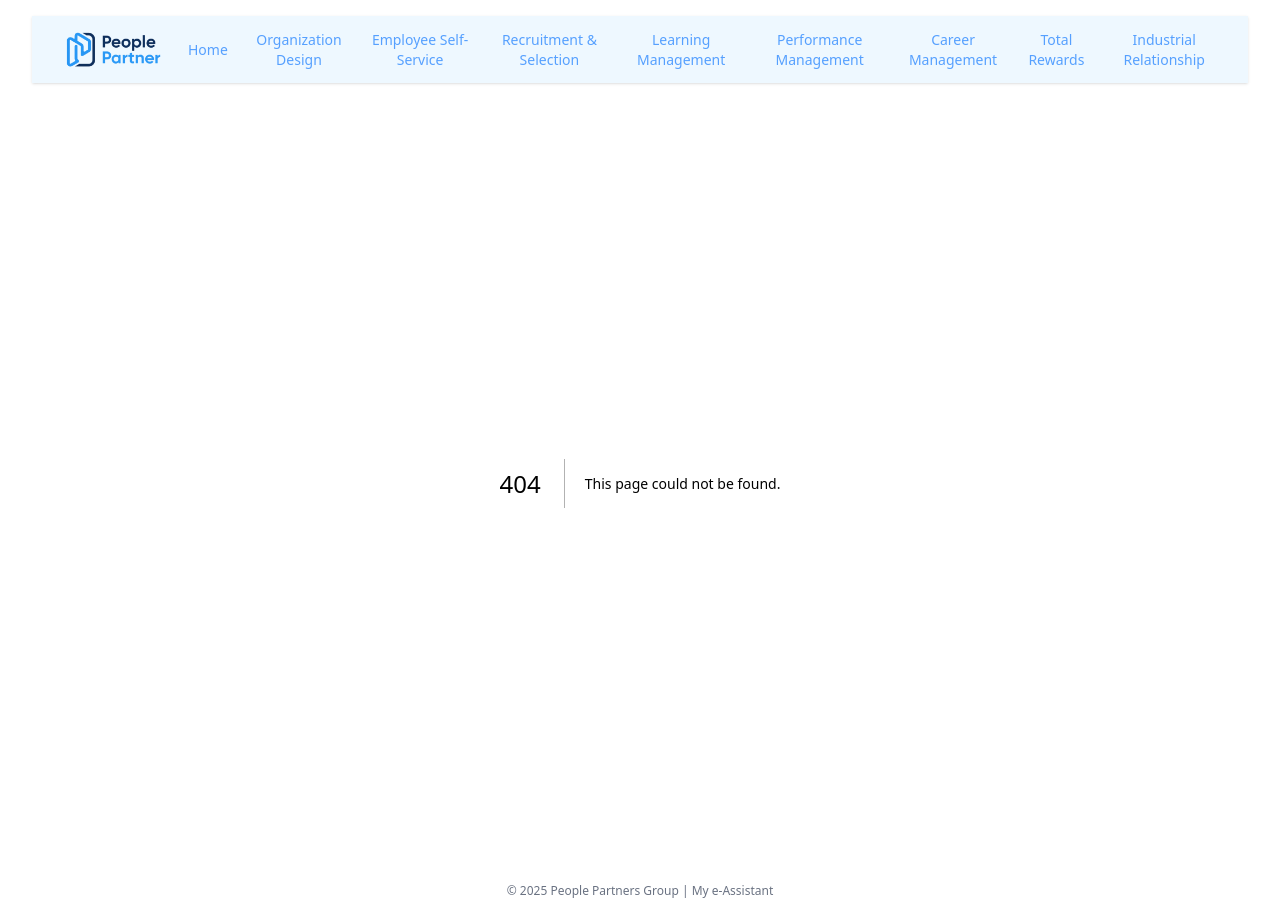
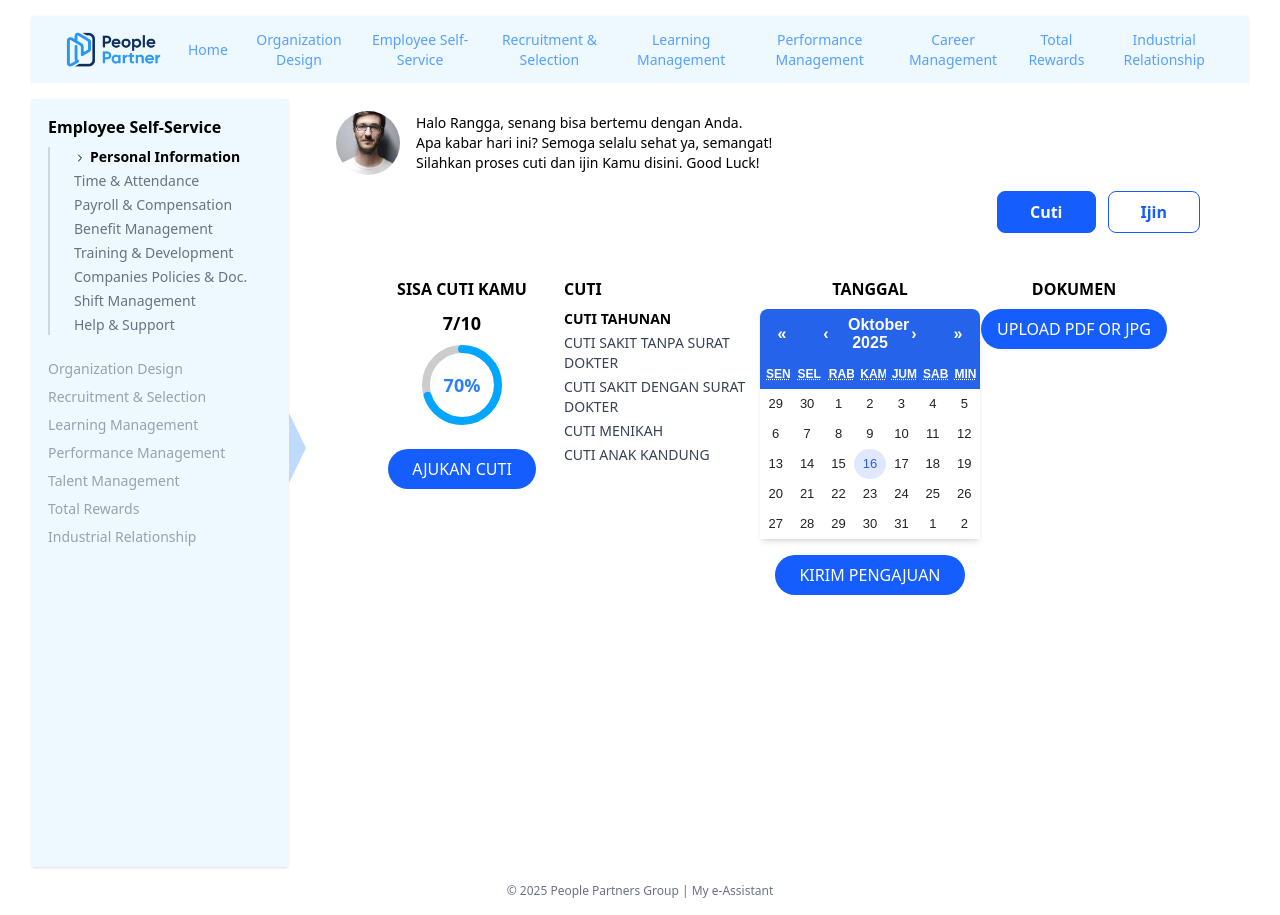
Before and after one commit to logikasistembisnis/fe-hrms, a Next.js app: page /employee-self-service/time-and-attendance/cuti-ijin in a window 1280 px wide. Before the commit this address had no page. Built offline with nearby package versions, Linux system fonts and the light colour scheme.

Commit message:
menu cuti ijin

```diff
--- /dev/null
+++ b/src/app/employee-self-service/time-and-attendance/cuti-ijin/page.tsx
@@ -0,0 +1,22 @@
+"use client";
+import { useState } from "react";
+import ProfileHeader from "@/components/information/ProfileHeader";
+import CutiIjinTabs from "@/components/attendance/CutiIjinTab";
+import CutiIjinCard from "@/components/attendance/CutiIjinCard";
+
+export default function CutiIjinPage() {
+  const [activeTab, setActiveTab] = useState<"cuti" | "ijin">("cuti");
+
+  return (
+    <div className="w-full px-6">
+      <ProfileHeader
+        name="Rangga"
+        text="Silahkan proses cuti dan ijin Kamu disini. Good Luck!"
+      />
+
+      <CutiIjinTabs active={activeTab} onChange={setActiveTab} />
+
+      <CutiIjinCard type={activeTab} />
+    </div>
+  );
+}
--- /dev/null
+++ b/src/components/attendance/CircleProgress.tsx
@@ -0,0 +1,41 @@
+"use client";
+import React from "react";
+
+interface CircleProgressProps {
+    percentage: number;
+}
+
+export default function CircleProgress({ percentage }: CircleProgressProps) {
+    const radius = 36;
+    const circumference = 2 * Math.PI * radius;
+    const offset = circumference - (percentage / 100) * circumference;
+
+    return (
+        <div className="relative w-24 h-24">
+            <svg className="w-full h-full transform -rotate-90">
+                <circle
+                    stroke="#ccc"
+                    strokeWidth="8"
+                    fill="transparent"
+                    r={radius}
+                    cx="48"
+                    cy="48"
+                />
+                <circle
+                    stroke="#00A6FF"
+                    strokeWidth="8"
+                    strokeDasharray={circumference}
+                    strokeDashoffset={offset}
+                    strokeLinecap="round"
+                    fill="transparent"
+                    r={radius}
+                    cx="48"
+                    cy="48"
+                />
+            </svg>
+            <span className="absolute inset-0 flex items-center justify-center text-lg font-bold text-blue-500">
+                {percentage}%
+            </span>
+        </div>
+    );
+}
--- /dev/null
+++ b/src/components/attendance/CutiIjinCard.tsx
@@ -0,0 +1,114 @@
+"use client";
+import { useState, useEffect } from "react";
+import CircleProgress from "./CircleProgress";
+import Calendar from "react-calendar";
+import "react-calendar/dist/Calendar.css";
+import "../attendance/calender-custom.css";
+
+interface CutiIjinCardProps {
+    type: "cuti" | "ijin";
+}
+
+export default function CutiIjinCard({ type }: CutiIjinCardProps) {
+    const isCuti = type === "cuti";
+
+    const cutiList = [
+        "CUTI TAHUNAN",
+        "CUTI SAKIT TANPA SURAT DOKTER",
+        "CUTI SAKIT DENGAN SURAT DOKTER",
+        "CUTI MENIKAH",
+        "CUTI ANAK KANDUNG MENIKAH",
+        "CUTI KHITANAN ANAK",
+        "CUTI ORANG TUA MENINGGAL",
+        "CUTI PASANGAN MENINGGAL",
+        "CUTI ANAK MENINGGAL",
+        "CUTI ORANG SERUMAH MENINGGAL",
+        "CUTI HAID HARI PERTAMA",
+        "CUTI IBADAH HAJI",
+        "CUTI BESAR",
+        "CUTI BERSAMA",
+        "CUTI SETENGAH HARI",
+        "CUTI BELAJAR",
+    ];
+
+    const ijinList = [
+        "IJIN DATANG TERLAMBAT",
+        "IJIN MENIKAHKAN ANAK",
+        "IJIN KEGUGURAN",
+        "IJIN MEMBAPTISKAN ANAK",
+        "IJIN TUGAS NEGARA",
+    ];
+
+    const list = isCuti ? cutiList : ijinList;
+
+    const [selectedItem, setSelectedItem] = useState<string>(list[0]);
+    const [selectedRange, setSelectedRange] = useState<[Date | null, Date | null]>([
+        null,
+        null,
+    ]);
+
+    useEffect(() => {
+        setSelectedItem(list[0]);
+        setSelectedRange([null, null]);
+    }, [type]);
+
+    return (
+        <div className="mt-5 flex justify-between items-start p-6">
+            {/* Kolom 1 */}
+            <div className="flex flex-col items-center w-1/4">
+                <h3 className="font-bold mb-2">
+                    {isCuti ? "SISA CUTI KAMU" : "JUMLAH IJIN KAMU"}
+                </h3>
+                <p className="font-bold text-lg">{isCuti ? "7/10" : "7/22"}</p>
+                <CircleProgress percentage={isCuti ? 70 : 30} />
+                <button className="mt-4 bg-blue-600 text-white px-6 py-2 rounded-full hover:bg-blue-700">
+                    {isCuti ? "AJUKAN CUTI" : "AJUKAN IJIN"}
+                </button>
+            </div>
+
+            {/* Kolom 2 */}
+            <div className="w-1/4">
+                <h3 className="font-bold mb-2">{isCuti ? "CUTI" : "IJIN"}</h3>
+                <div className="max-h-40 overflow-y-auto text-sm space-y-1">
+                    {(isCuti ? cutiList : ijinList).map((item) => (
+                        <p
+                            key={item}
+                            onClick={() => setSelectedItem(item)}
+                            className={`cursor-pointer ${selectedItem === item
+                                ? "text-black font-semibold"
+                                : "text-gray-700"
+                                }`}
+                        >
+                            {item}
+                        </p>
+                    ))}
+                </div>
+            </div>
+
+            {/* Kolom 3 */}
+            <div className="flex flex-col items-center w-1/4">
+                <h3 className="font-bold mb-2">TANGGAL</h3>
+                <div className="shadow-md">
+                    <Calendar
+                        onChange={(value) => setSelectedRange(value as [Date, Date])}
+                        value={selectedRange}
+                        selectRange={true}
+                        locale="id-ID"
+                        className="custom-calendar"
+                    />
+                </div>
+                <button className="mt-4 bg-blue-600 text-white px-6 py-2 rounded-full hover:bg-blue-700">
+                    KIRIM PENGAJUAN
+                </button>
+            </div>
+
+            {/* Kolom 4 */}
+            <div className="flex flex-col items-center w-1/4">
+                <h3 className="font-bold mb-2">DOKUMEN</h3>
+                <button className="bg-blue-600 text-white px-4 py-2 rounded-full hover:bg-blue-700">
+                    UPLOAD PDF OR JPG
+                </button>
+            </div>
+        </div>
+    );
+}
--- /dev/null
+++ b/src/components/attendance/CutiIjinTab.tsx
@@ -0,0 +1,32 @@
+"use client";
+import React from "react";
+
+interface CutiIjinTabsProps {
+    active: "cuti" | "ijin";
+    onChange: (value: "cuti" | "ijin") => void;
+}
+
+export default function CutiIjinTabs({ active, onChange }: CutiIjinTabsProps) {
+    return (
+        <div className="flex justify-end mt-4 gap-3">
+            <button
+                onClick={() => onChange("cuti")}
+                className={`px-8 py-2 font-semibold rounded-lg border transition-all ${active === "cuti"
+                        ? "bg-blue-600 text-white border-blue-600"
+                        : "bg-white text-blue-600 border-blue-600 hover:bg-blue-100"
+                    }`}
+            >
+                Cuti
+            </button>
+            <button
+                onClick={() => onChange("ijin")}
+                className={`px-8 py-2 font-semibold rounded-lg border transition-all ${active === "ijin"
+                        ? "bg-blue-600 text-white border-blue-600"
+                        : "bg-white text-blue-600 border-blue-600 hover:bg-blue-100"
+                    }`}
+            >
+                Ijin
+            </button>
+        </div>
+    );
+}
--- /dev/null
+++ b/src/components/attendance/calender-custom.css
@@ -0,0 +1,52 @@
+.react-calendar {
+  border: none !important;
+  background: white;
+  border-radius: 12px;
+  font-family: "Poppins", sans-serif;
+  width: 220px;
+}
+
+.react-calendar__navigation {
+  background-color: #2563eb;
+  border-radius: 8px 8px 0 0;
+  height: 50px;
+  color: white;
+  font-weight: 600;
+  margin-bottom: 0;
+}
+
+.react-calendar__navigation button {
+  color: white;
+}
+
+.react-calendar__month-view__weekdays {
+  background: #2563eb;
+  color: white;
+  font-size: 12px;
+  text-align: center;
+}
+
+.react-calendar__tile {
+  padding: 6px 0;
+  font-size: 13px;
+  color: #222;
+}
+
+.react-calendar__tile--now {
+  background: #e0e7ff;
+  border-radius: 50%;
+  color: #2563eb;
+}
+
+.react-calendar__tile--active,
+.react-calendar__tile--rangeStart,
+.react-calendar__tile--rangeEnd {
+  background: #2563eb !important;
+  color: white !important;
+  border-radius: 50%;
+}
+
+.react-calendar__tile--range {
+  background: #bfdbfe !important;
+  color: #2563eb !important;
+}
```
